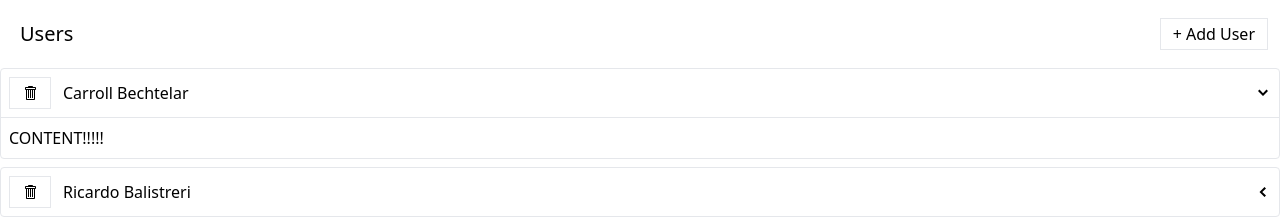
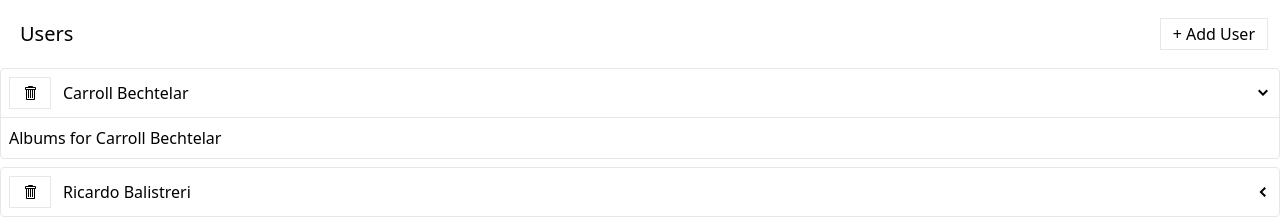
Before and after one commit to dsomleff/redux-camp-23, a React (Create React App) app in the folder media/: page / in a window 1280 px wide. Both pictures are taken after a click on the element 1263 px from the left and 93 px from the top of the page. Shown: the top 218 px of the page. Built offline with nearby package versions, Linux system fonts and the light colour scheme; data requests are answered from the project's data file.

Commit message:
Adding the Albums Listing

```diff
--- /dev/null
+++ b/media/src/components/AlbumsList.js
@@ -0,0 +1,5 @@
+function AlbumsList({ user }) {
+    return <div>Albums for {user.name}</div>;
+}
+
+export default AlbumsList;
--- a/media/src/components/UsersListItem.js
+++ b/media/src/components/UsersListItem.js
@@ -3,6 +3,7 @@ import Button from './Button';
 import { removeUser } from '../store';
 import { useThunk } from '../hooks/use-thunk';
 import ExpandablePanel from './ExpandablePanel';
+import AlbumsList from './AlbumsList';
 
 function UsersListItem({ user }) {
     const [doRemoveUser, isLoading, error] = useThunk(removeUser);
@@ -21,7 +22,11 @@ function UsersListItem({ user }) {
         </>
     );
 
-    return <ExpandablePanel header={header}>CONTENT!!!!!</ExpandablePanel>;
+    return (
+        <ExpandablePanel header={header}>
+            <AlbumsList user={user} />
+        </ExpandablePanel>
+    );
 }
 
 export default UsersListItem;
```
